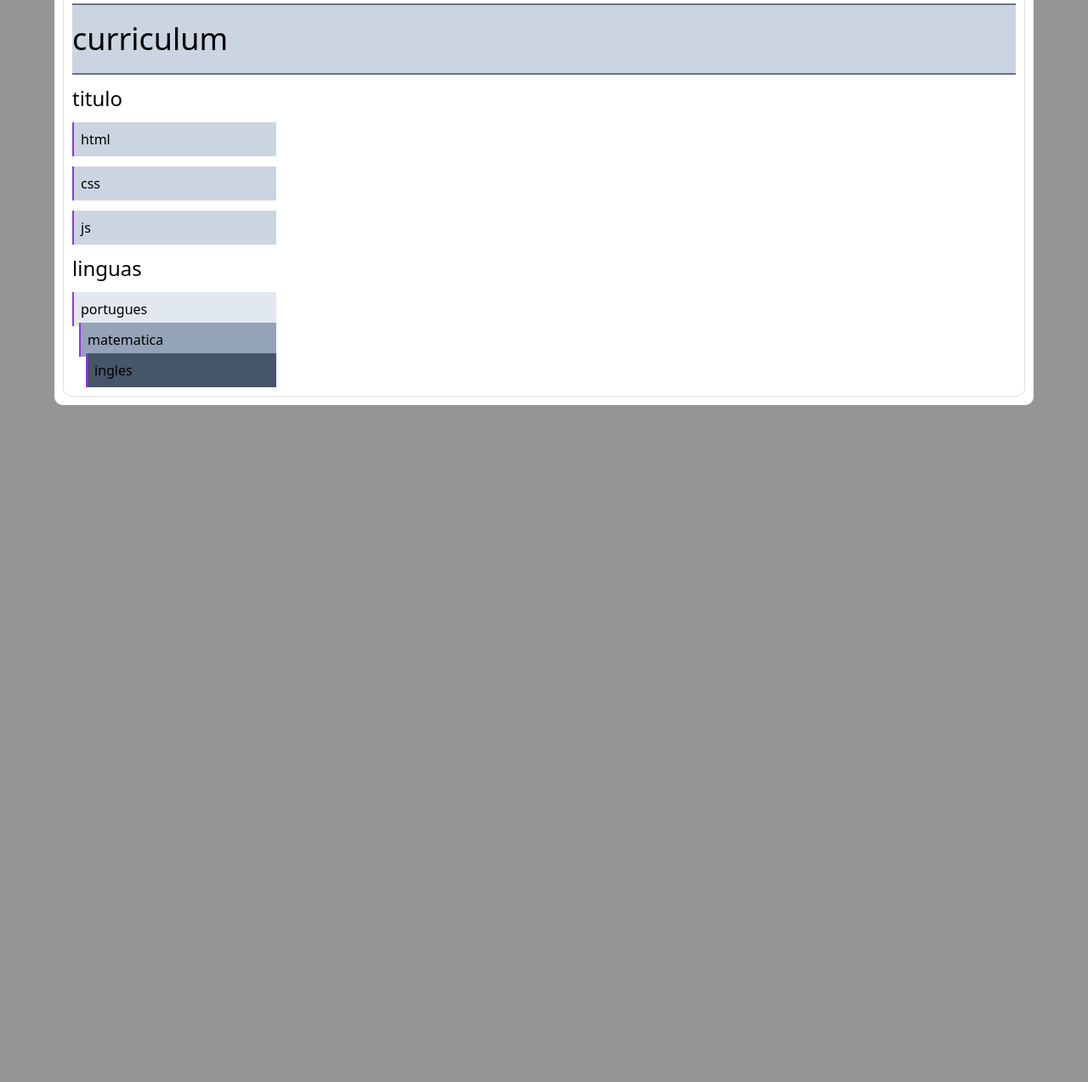
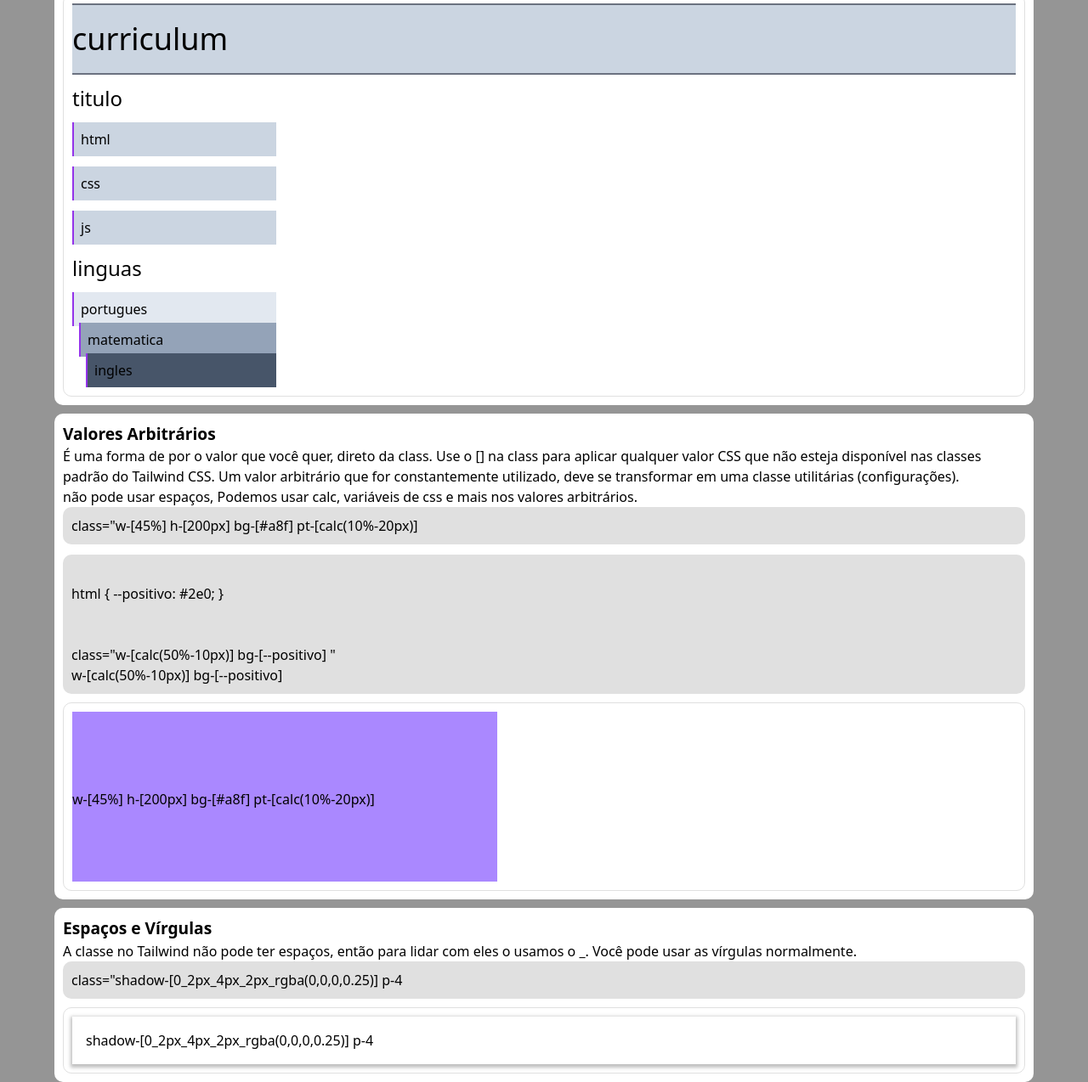
Before and after one commit to felipemendesvidal/TAILWIND-CSS-, a website: page src/index.html in a window 1280 px wide. Shown: the part 2891-4165 px from the top of the page at 85% size. Before the commit the page ends 3368 px from the top, so only its background shows below. Drawn offline with Linux system fonts and the light colour scheme.

Commit message:
23-12-2024

```diff
--- a/src/index.html
+++ b/src/index.html
@@ -244,16 +244,98 @@
           <div class="w-60">
             <h2 class="text-2xl my-3">linguas</h2>
             <ul>
-              <li class="border-l-2 border-purple-600 p-2 bg-slate-200">portugues</li>
-              <li class="border-l-2 border-purple-600 p-2 bg-slate-400 ml-2 -mt-1">
+              <li class="border-l-2 border-purple-600 p-2 bg-slate-200">
+                portugues
+              </li>
+              <li
+                class="border-l-2 border-purple-600 p-2 bg-slate-400 ml-2 -mt-1"
+              >
                 matematica
               </li>
-              <li class="border-l-2 border-purple-600 p-2 bg-slate-600 ml-4 -mt-1">ingles</li>
+              <li
+                class="border-l-2 border-purple-600 p-2 bg-slate-600 ml-4 -mt-1"
+              >
+                ingles
+              </li>
             </ul>
+          </div>
+
+          <!--  -->
+        </div>
+      </div>
+    </div>
+    <!-- fim container -->
+
+    <!-- inicio container -->
+    <div class="f-container">
+      <!-- conteint -->
+      <div class="f-content">
+        <h2>Valores Arbitrários</h2>
+        <p>
+          É uma forma de por o valor que você quer, direto da class. Use o [] na
+          class para aplicar qualquer valor CSS que não esteja disponível nas
+          classes padrão do Tailwind CSS. Um valor arbitrário que for
+          constantemente utilizado, deve se transformar em uma classe
+          utilitárias (configurações).
+        </p>
+        <p>
+          não pode usar espaços, Podemos usar calc, variáveis de css e mais nos
+          valores arbitrários.
+        </p>
+
+        <p class="f-code">
+          class="w-[45%] h-[200px] bg-[#a8f] pt-[calc(10%-20px)]
+        </p>
+
+        <p class="f-code mt-3">
+          <br />
+          html { --positivo: #2e0; }<br />
+
+          <br /><br />
+          class="w-[calc(50%-10px)] bg-[--positivo] "<br />
+          w-[calc(50%-10px)] bg-[--positivo]
+          <br />
+        </p>
+      </div>
+      <!-- fim contante -->
+
+      <!-- inicio exemple -->
+      <div class="f-exemple">
+        <!-- inicio -->
+        <div class="w-[45%] h-[200px] bg-[#a8f] pt-[calc(10%-20px)]">
+          w-[45%] h-[200px] bg-[#a8f] pt-[calc(10%-20px)]
         </div>
 
-        <!--  -->
+        <!-- fim -->
       </div>
+      <!-- fim exemple -->
+    </div>
+    <!-- fim container -->
+
+    <!-- inicio container -->
+    <div class="f-container">
+      <!-- conteint -->
+      <div class="f-content">
+        <h2>Espaços e Vírgulas</h2>
+        <p>
+          A classe no Tailwind não pode ter espaços, então para lidar com eles o
+          usamos o _. Você pode usar as vírgulas normalmente.
+        </p>
+
+        <p class="f-code">class="shadow-[0_2px_4px_2px_rgba(0,0,0,0.25)] p-4</p>
+      </div>
+      <!-- fim contante -->
+
+      <!-- inicio exemple -->
+      <div class="f-exemple">
+        <!-- inicio -->
+        <div class="shadow-[0_2px_4px_2px_rgba(0,0,0,0.25)] p-4">
+          shadow-[0_2px_4px_2px_rgba(0,0,0,0.25)] p-4
+        </div>
+
+        <!-- fim -->
+      </div>
+      <!-- fim exemple -->
     </div>
     <!-- fim container -->
   </body>
```
Also changed, not shown: src/output.css.
